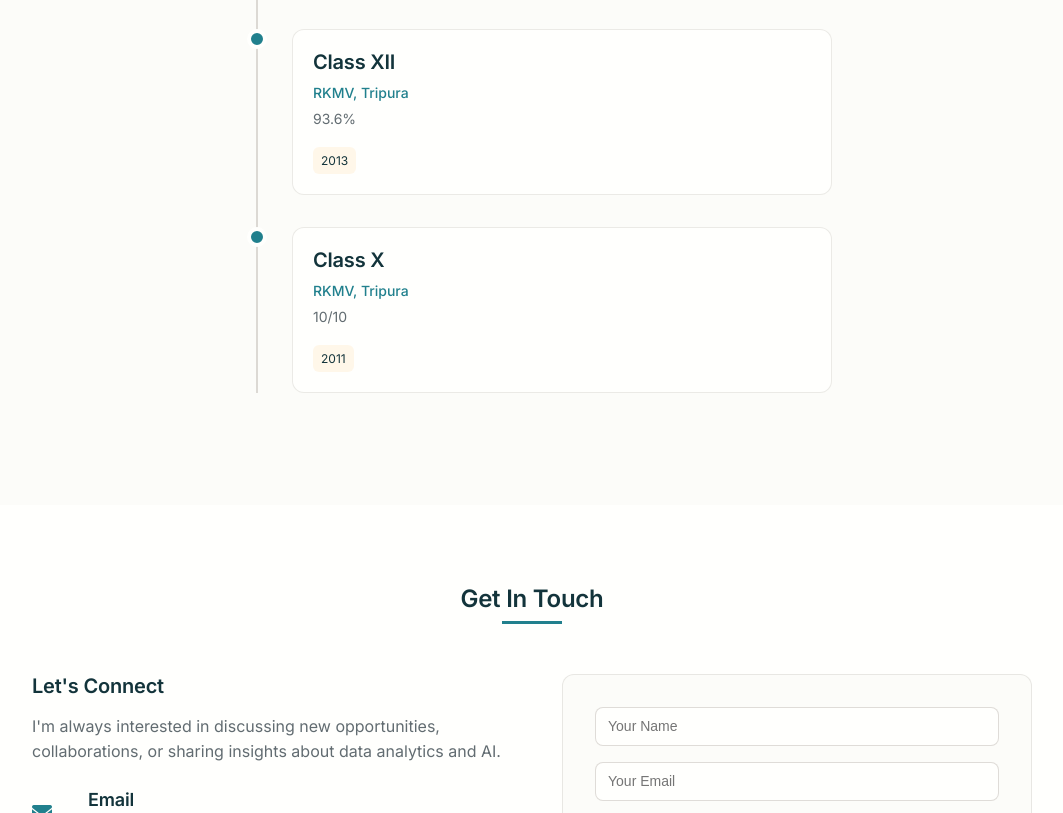
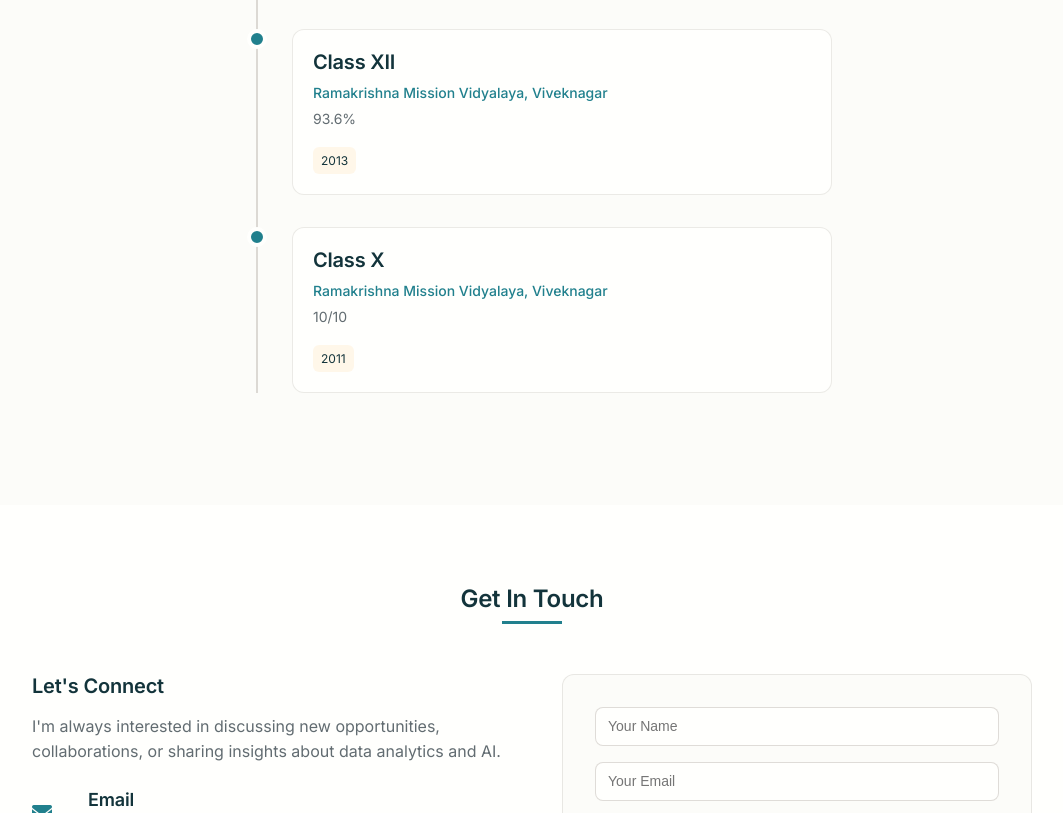
Before and after one commit to ddaccount26/ddaccount26.github.io, a plain HTML site: page index.html in a window 1280 px wide. Shown: the part 5461-6274 px from the top of the page, without its empty margins (108-1171 px from the left). Drawn offline with Linux system fonts and the light colour scheme; a web font is replaced by a local one.

Commit message:
school update

```diff
--- a/index.html
+++ b/index.html
@@ -387,7 +387,7 @@
                     <div class="education-content">
                         <div class="education-card">
                             <h3>Class XII</h3>
-                            <p class="institution">RKMV, Tripura</p>
+                            <p class="institution">Ramakrishna Mission Vidyalaya, Viveknagar</p>
                             <p class="score">93.6%</p>
                             <span class="period">2013</span>
                         </div>
@@ -398,7 +398,7 @@
                     <div class="education-content">
                         <div class="education-card">
                             <h3>Class X</h3>
-                            <p class="institution">RKMV, Tripura</p>
+                            <p class="institution">Ramakrishna Mission Vidyalaya, Viveknagar</p>
                             <p class="score">10/10</p>
                             <span class="period">2011</span>
                         </div>
```
